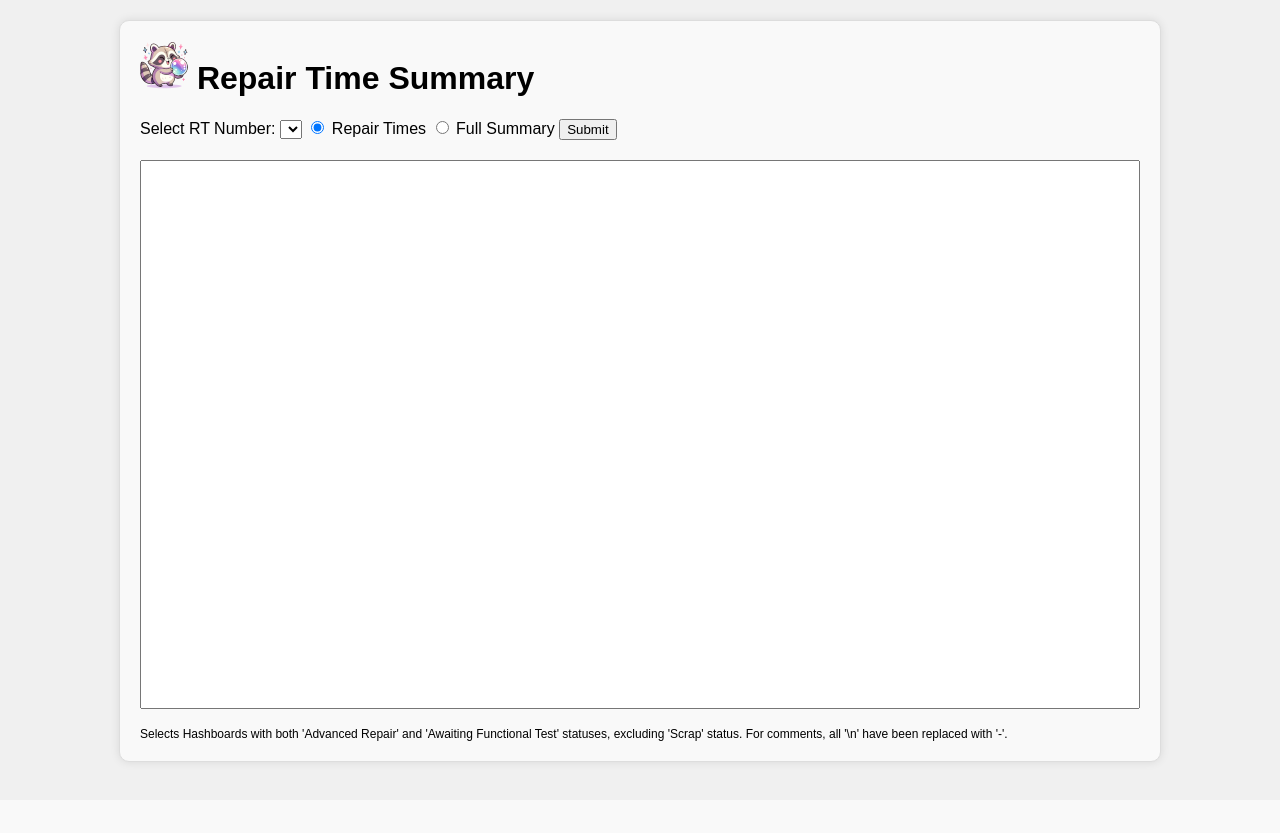
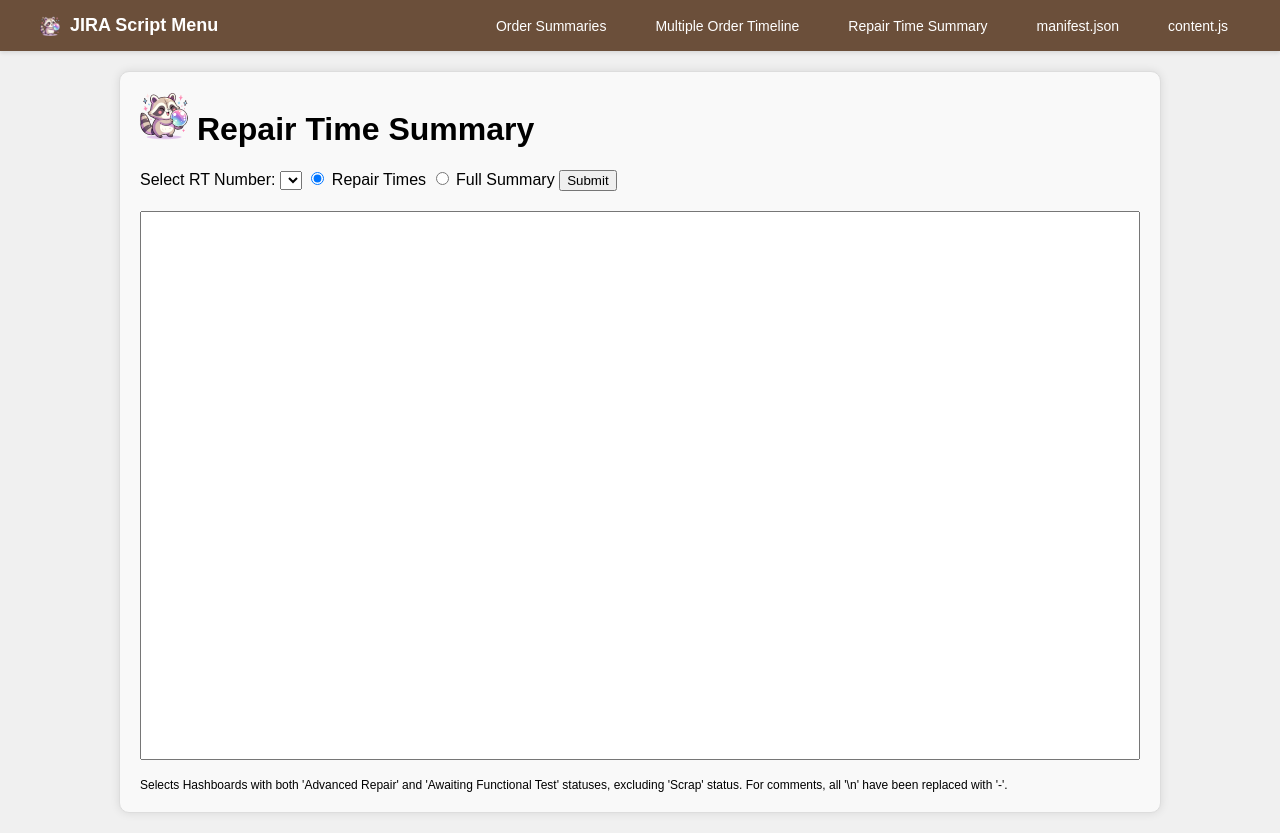
Before and after one commit to overburn12/py_jira, a Flask app: page /repair in a window 1280 px wide. Before the commit the page ends 767 px from the top, so only its background shows below. Run offline with Flask 3, Linux system fonts and the light colour scheme; data that the repository does not hold is empty.

Commit message:
menu stuff

```diff
--- a/app.py
+++ b/app.py
@@ -21,7 +21,7 @@ client = JiraClient()
 
 @app.route('/', methods=['GET'])
 def index():
-    return render_template('menu.html')
+    return render_template('orderSummary.html')
 
 
 @app.route('/repair', methods=['GET'])
--- a/templates/base.html
+++ b/templates/base.html
@@ -68,10 +68,86 @@
       transform: scaleX(1);
       transform-origin: left;
     }
+
+    /* Navigation styles */
+    .navbar {
+      width: 100%;
+      background-color: #6B4F3A;
+      padding: 15px 20px;
+      box-sizing: border-box;
+      box-shadow: 0 2px 4px rgba(0, 0, 0, 0.1);
+    }
+
+    .nav-container {
+      max-width: 1200px;
+      margin: 0 auto;
+      display: flex;
+      justify-content: space-between;
+      align-items: center;
+    }
+
+    .nav-logo {
+      display: flex;
+      align-items: center;
+      color: white;
+      text-decoration: none;
+      font-size: 18px;
+      font-weight: bold;
+    }
+
+    .nav-logo img {
+      margin-right: 10px;
+      width: 20px;
+      height: 20px;
+    }
+
+    .nav-links {
+      display: flex;
+      gap: 25px;
+      list-style: none;
+      margin: 0;
+      padding: 0;
+    }
+
+    .nav-links li {
+      margin: 0;
+    }
+
+    .nav-links a {
+      color: white;
+      text-decoration: none;
+      font-size: 14px;
+      padding: 8px 12px;
+      border-radius: 4px;
+      transition: background-color 0.3s ease;
+    }
+
+    .nav-links a:hover {
+      background-color: rgba(255, 255, 255, 0.1);
+    }
+
+    .nav-links a::after {
+      display: none;
+    }
   </style>
   {% block head %}{% endblock %}
 </head>
 <body>
+    <nav class="navbar">
+      <div class="nav-container">
+        <a href="/" class="nav-logo">
+          <img src="/favicon.ico" alt="Logo">
+          JIRA Script Menu
+        </a>
+        <ul class="nav-links">
+          <li><a href="/summary">Order Summaries</a></li>
+          <li><a href="/multiorder">Multiple Order Timeline</a></li>
+          <li><a href="/repair">Repair Time Summary</a></li>
+          <li><a href="static/manifest.json">manifest.json</a></li>
+          <li><a href="static/content.js">content.js</a></li>
+        </ul>
+      </div>
+    </nav>
     {% block content %}{% endblock %}
     {% block script %}{% endblock %}
 </body>
```
Also changed, not shown: static/timeline.js (+12 -2 lines), templates/Timeline.html (+6 -5 lines), templates/menu.html (deleted, +0 -33 lines).
